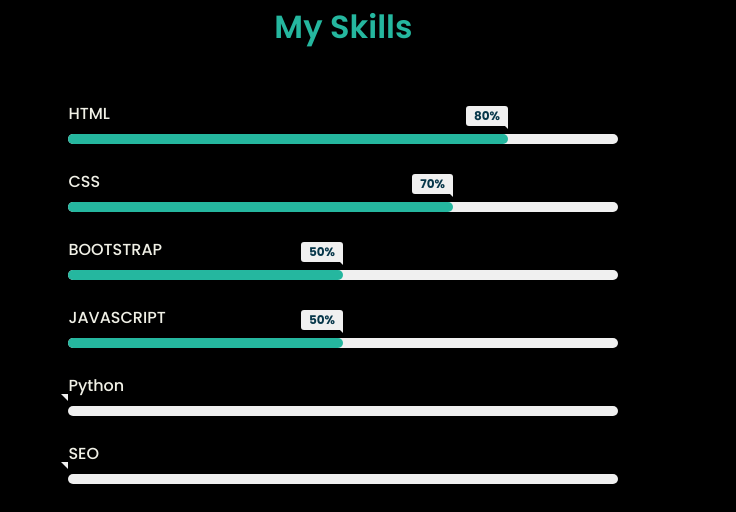
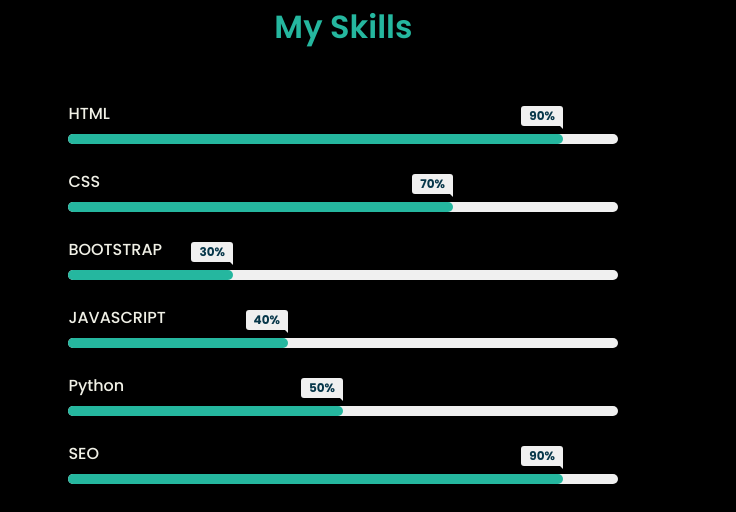
Before and after one commit to borah-niku/Personal-Portfolio-Page, a plain HTML site: page index.html in a window 1280 px wide. Shown: the part 895-1407 px from the top of the page, 544-1280 px from the left. Drawn offline with nearby package versions, Linux system fonts and the light colour scheme; a script that the page names is missing.

Commit message:
style.css

```diff
--- a/style.css
+++ b/style.css
@@ -206,19 +206,22 @@ header {
 }
 
 .progress-line .html {
-  width: 80%;
+  width: 90%;
 }
 .progress-line .css {
   width: 70%;
 }
 .progress-line .bootstrap {
+  width: 30%;
+}
+.progress-line .javascript {
+  width: 40%;
+}
+.progress-line .python {
   width: 50%;
 }
-.progress-line .javascript {
-  width: 50%;
-}
-.progress-line .c {
-  width: 50%;
+.progress-line .seo {
+  width: 90%;
 }
 
 .bar .progress-line span::before {
@@ -248,19 +251,22 @@ header {
 }
 
 .progress-line .html::after {
-  content: "80%";
+  content: "90%";
 }
 .progress-line .css::after {
   content: "70%";
 }
 .progress-line .bootstrap::after {
+  content: "30%";
+}
+.progress-line .javascript::after {
+  content: "40%";
+}
+.progress-line .python::after {
   content: "50%";
 }
-.progress-line .javascript::after {
-  content: "50%";
-}
-.progress-line .c::after {
-  content: "50%";
+.progress-line .seo::after {
+  content: "90%";
 }
 
 .navbar.solid {
```
